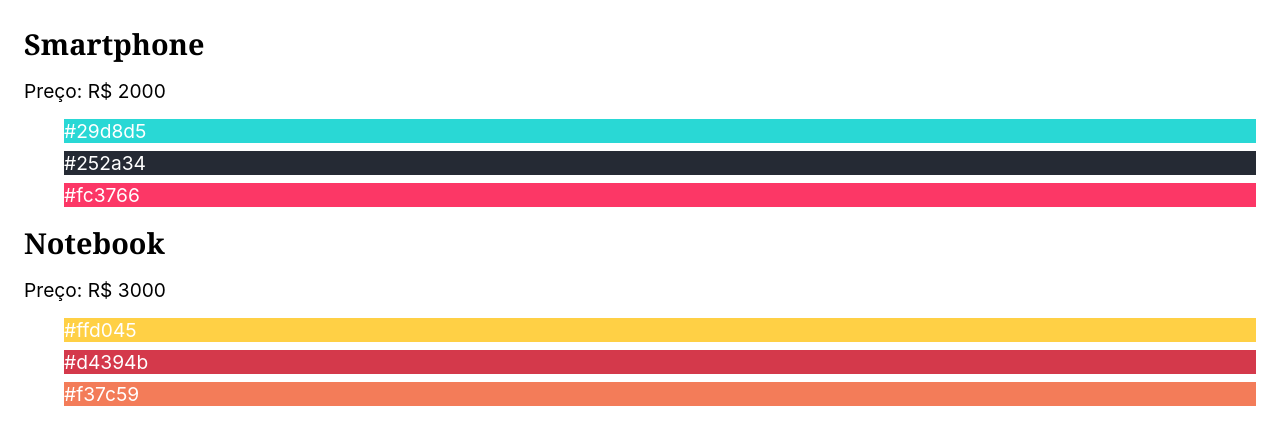
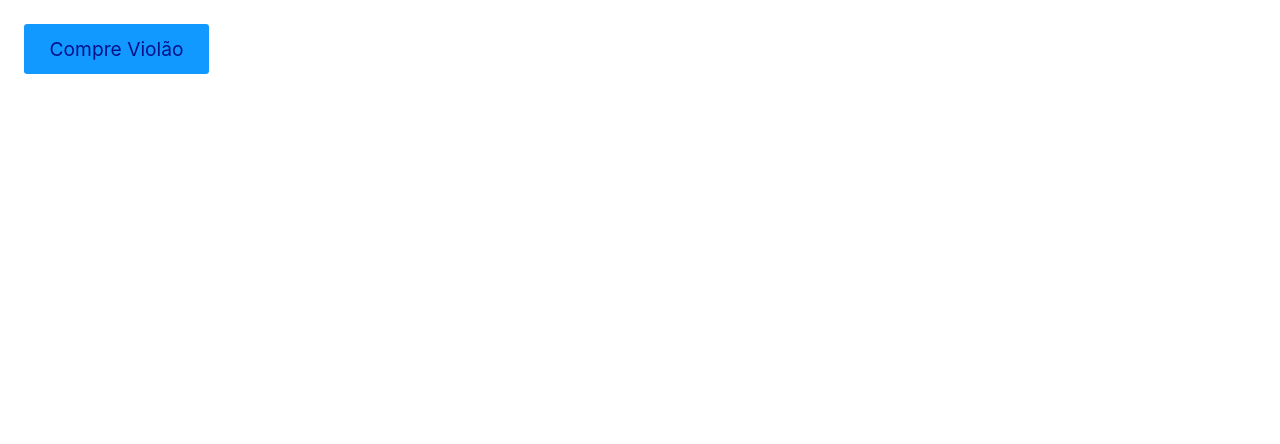
Before and after one commit to Pavanelli7/React, a React (Vite) app in the folder ferramentas-de-automacao/: page / in a window 1280 px wide. Shown: the top 444 px of the page. Built offline with nearby package versions, Linux system fonts and the light colour scheme.

Commit message:
Tópico/Evenetos

```diff
--- a/ferramentas-de-automacao/src/App.jsx
+++ b/ferramentas-de-automacao/src/App.jsx
@@ -1,57 +1,15 @@
 import React from "react";
 
-// Organize os produtos como mostrado no vídeo
-// Mostre apenas produtos que forem mais caros que R$ 1500
-const produtos = [
-  {
-    id: 1,
-    nome: 'Smartphone',
-    preco: 'R$ 2000',
-    cores: ['#29d8d5', '#252a34', '#fc3766'],
-  },
-  {
-    id: 2,
-    nome: 'Notebook',
-    preco: 'R$ 3000',
-    cores: ['#ffd045', '#d4394b', '#f37c59'],
-  },
-  {
-    id: 3,
-    nome: 'Tablet',
-    preco: 'R$ 1500',
-    cores: ['#365069', '#47c1c8', '#f95786'],
-  },
-];
-
 const App = () => {
-  // const livros = [
-  //   {nome: 'Agame of thrones', ano: 1996},
-  //   {nome: 'A Clash of Kings', ano: 1998},
-  //   {nome: 'A Storm of Swords', ano: 2000}
-  // ]
-  const dados = produtos.filter(({preco}) => Number(preco.replace('R$ ', '')) > 1500);
-
+  function handleScroll(event) {
+    console.log(event);
+  }
+  window.addEventListener('scroll', handleScroll);
   return (
     <>
-      <section>
-        {dados.map(({id, nome, preco, cores}) => (
-          <div key={id}>
-            <h1>{nome}</h1>
-            <p>Preço: {preco}</p>
-            <ul>
-              {cores.map(cor =>
-                <li style={{backgroundColor: cor, color: 'white'}} key={cor}>{cor}</li>
-              )}
-          </ul>
-          </div>
-        ))}
-      </section>
-
-
-
-          {/* {livros.filter(({ano}) => ano >= 1998).map(({nome, ano}) => (
-            <li key={nome}>{nome}, {ano}</li>
-          ))} */}
+      <div style={{height: '200vh'}}>
+        <button onClick={(event) => alert(event.target.innerText)}>Compre Violão</button>
+      </div>
     </>
   )
 };
```
